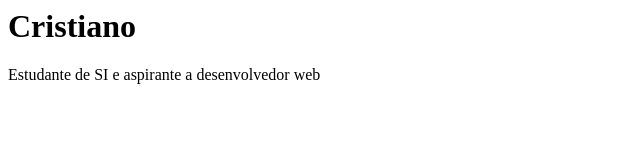
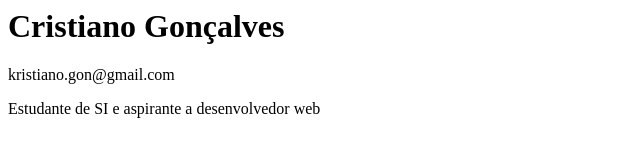
Before and after one commit to crisgon/curso-git, a plain HTML site: page pasta/index.html in a window 1280 px wide. Shown: the whole page, without its empty margins (0-640 px from the left). Drawn offline with Linux system fonts and the light colour scheme.

Commit message:
Coloquei meu sobre nome e adcionei um novo <p> para colocar meu email.

```diff
--- a/pasta/index.html
+++ b/pasta/index.html
@@ -2,7 +2,8 @@
 <head>
 </head>
 <body>
-<h1>Cristiano</h1>
+<h1>Cristiano Gonçalves</h1>
+<p>kristiano.gon@gmail.com</p>
 <p>Estudante de SI e aspirante a desenvolvedor web</p>
 </body>
 </html>
```
